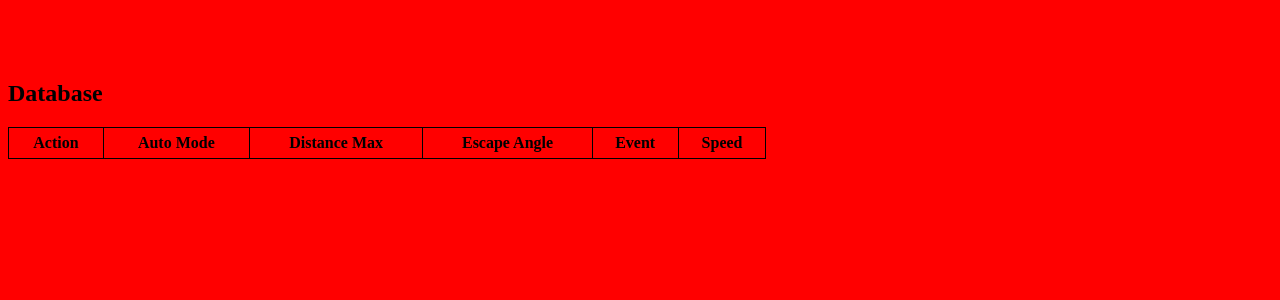
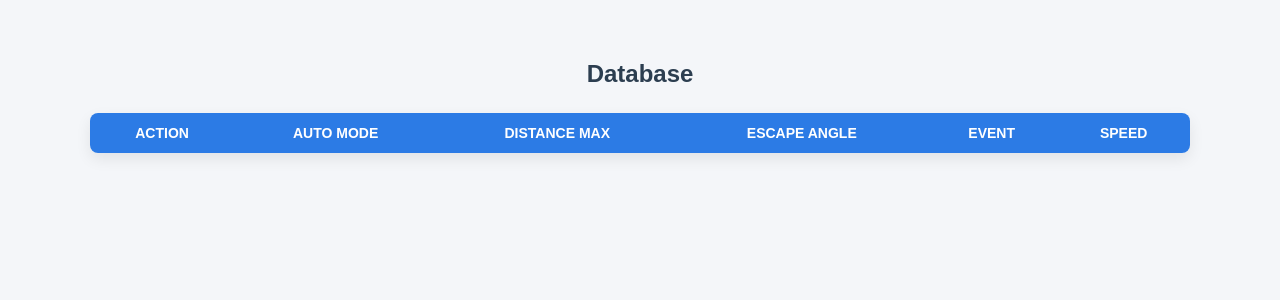
Before and after one commit to huonggiang-g/IoT_deploy, a Flask app: page /database in a window 1280 px wide. Shown: the top 300 px of the page. Run offline with Flask 3, Linux system fonts and the light colour scheme; the visitor is signed in with stand-in values (Sample User, id 1); data that the repository does not hold is empty; parts of the project's set-up code (start-up, migrations or seed data) failed here and were passed over.

Commit message:
Update database.html

```diff
--- a/templates/database.html
+++ b/templates/database.html
@@ -3,29 +3,68 @@
 <head>
     <meta charset="utf-8">
     <title>Database</title>
+
     <style>
         body {
-            background: red !important;
+            font-family: Arial, Helvetica, sans-serif;
+            background-color: #f4f6f9;
+            margin: 0;
+            padding: 40px;
         }
+
+        .page {
+            max-width: 1100px;
+            margin: auto;
+        }
+
+        h2 {
+            text-align: center;
+            color: #2c3e50;
+            margin-bottom: 25px;
+        }
+
         table {
             border-collapse: collapse;
-            width: 60%;
+            width: 100%;
+            background-color: #ffffff;
+            border-radius: 8px;
+            overflow: hidden;
+            box-shadow: 0 6px 15px rgba(0,0,0,0.08);
         }
-        th, td {
-            border: 1px solid black;
-            padding: 6px;
+
+        th {
+            background-color: #2c7be5;
+            color: #ffffff;
+            padding: 12px;
+            font-size: 14px;
+            text-transform: uppercase;
+        }
+
+        td {
+            padding: 10px;
+            border-bottom: 1px solid #eaeaea;
             text-align: center;
+            font-size: 14px;
+            color: #333;
+        }
+
+        tr:nth-child(even) {
+            background-color: #f9fafc;
+        }
+
+        tr:hover {
+            background-color: #eef3ff;
         }
     </style>
 </head>
-<h1 style="color:red">TEST RENDER</h1>
+
 <body>
 
+<div class="page">
     <h2>Database</h2>
 
     <table>
         <tr>
-        <!-- <th>ID</th> -->
             <th>Action</th>
             <th>Auto Mode</th>
             <th>Distance Max</th>
@@ -36,7 +75,6 @@
 
         {% for key, item in data.items() %}
         <tr>
-        <!-- <td>{{ key }}</td> -->
             <td>{{ item.action }}</td>
             <td>{{ item.auto_mode }}</td>
             <td>{{ item.distance_max }}</td>
@@ -46,5 +84,7 @@
         </tr>
         {% endfor %}
     </table>
+</div>
+
 </body>
 </html>
```
Lines whose indentation alone changed are shown as unchanged.
